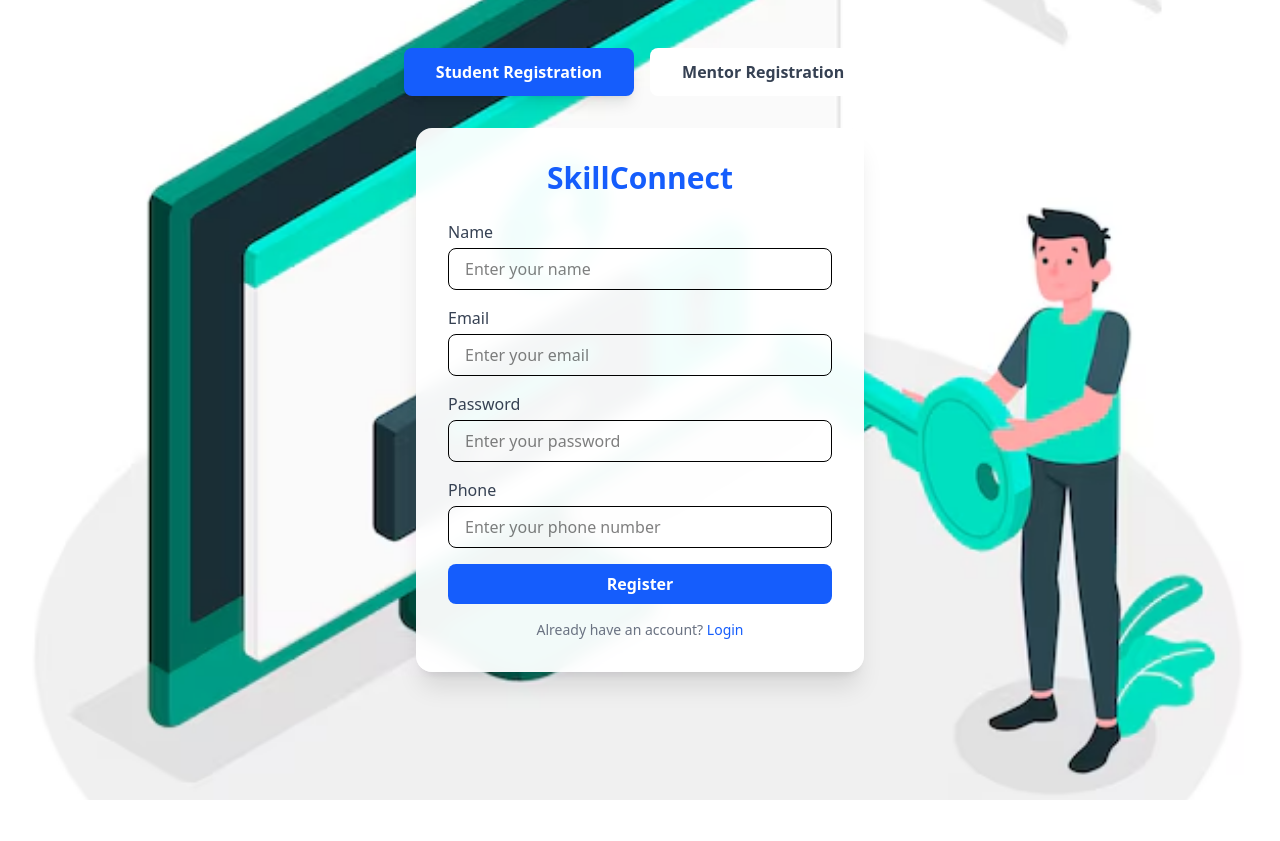
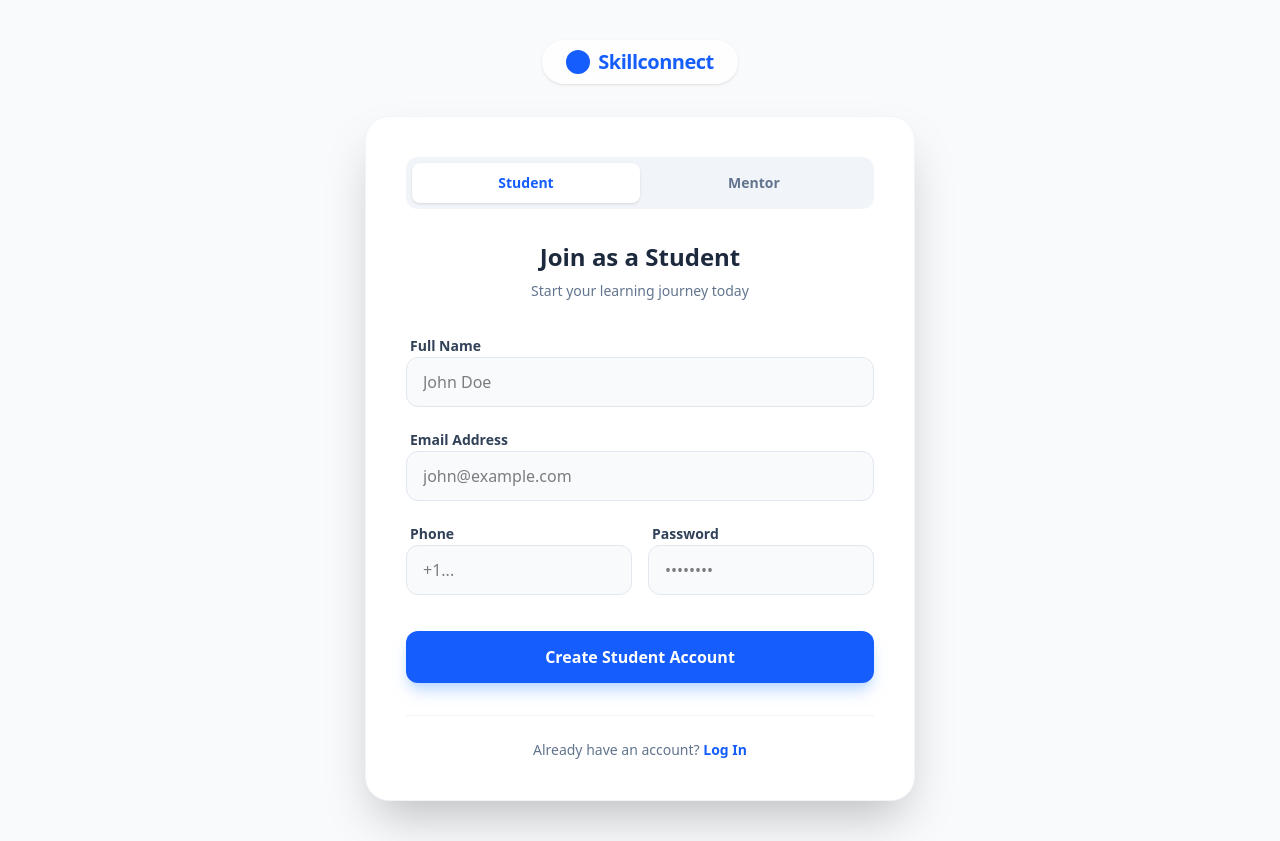
Before and after one commit to RZcodes01/Frontend, a React (Vite) app: page /register in a window 1280 px wide. Before the commit the page ends 800 px from the top, so only its background shows below. Built offline with nearby package versions, Linux system fonts and the light colour scheme.

Commit message:
linked the sign up page

```diff
--- a/src/pages/Login.jsx
+++ b/src/pages/Login.jsx
@@ -1,7 +1,7 @@
 import React, { useState } from "react";
+import { Link, useNavigate } from "react-router-dom";
 import bgImage from "../assets/login_bg.png";
 import { FaEnvelope, FaLock, FaGoogle } from "react-icons/fa";
-import { useNavigate } from "react-router-dom";
 import { loginUser } from "../api/auth.api";
 
 const Login = () => {
@@ -114,9 +114,9 @@ const Login = () => {
 
         <p className="text-sm text-center mt-4 text-gray-500">
           Don’t have an account?{" "}
-          <span className="text-blue-600 cursor-pointer">
+          <Link to="/register" className="text-blue-600 font-semibold hover:underline cursor-pointer">
             Sign up
-          </span>
+          </Link>
         </p>
       </div>
     </div>
--- a/src/pages/Register.jsx
+++ b/src/pages/Register.jsx
@@ -1,42 +1,20 @@
 import React, { useState } from 'react'
 import { useNavigate } from 'react-router-dom';
-import bgImage from "../assets/register_bg.png";
-import loginBg from "../assets/login_bg.png";
+// import bgImage from "../assets/register_bg.png";
+
 const Register = () => {
   const [activeForm, setActiveForm] = useState("student");
   const navigate = useNavigate()
 
-  // Student Form State
-  const [studentData, setStudentData] = useState({
-    name: "",
-    email: "",
-    password: "",
-    phone: "",
+  // --- Logic & State (Unchanged) ---
+  const [studentData, setStudentData] = useState({ name: "", email: "", password: "", phone: "" });
+  const [mentorData, setMentorData] = useState({
+    name: "", email: "", password: "", phone: "", resume: null, experience_year: "", expertise: "", bio: "",
   });
 
-  // Mentor Form State
-  const [mentorData, setMentorData] = useState({
-    name: "",
-    email: "",
-    password: "",
-    phone: "",
-    resume: null,
-    experience_year: "",
-    expertise: "",
-    bio: "",
-  });
-
-  const handleStudentChange = (e) => {
-    setStudentData({ ...studentData, [e.target.name]: e.target.value });
-  };
-
-  const handleMentorChange = (e) => {
-    setMentorData({ ...mentorData, [e.target.name]: e.target.value });
-  };
-
-  const handleFileChange = (e) => {
-    setMentorData({ ...mentorData, resume: e.target.files[0] });
-  };
+  const handleStudentChange = (e) => setStudentData({ ...studentData, [e.target.name]: e.target.value });
+  const handleMentorChange = (e) => setMentorData({ ...mentorData, [e.target.name]: e.target.value });
+  const handleFileChange = (e) => setMentorData({ ...mentorData, resume: e.target.files[0] });
 
   const handleStudentSubmit = (e) => {
     e.preventDefault();
@@ -52,266 +30,180 @@ const Register = () => {
 
   return (
     <div
-      className="min-h-screen bg-cover bg-center py-12 px-4"
-      style={{
-        backgroundImage: `url(${bgImage})`,
-      }}
+      className="min-h-screen bg-slate-50 flex flex-col items-center justify-center py-10 px-4 bg-cover bg-center"
+
     >
-      {/* Toggle Buttons */}
-      <div className="max-w-4xl mx-auto mb-8 flex justify-center gap-4">
+      {/* Skillconnect Branding */}
+      <div className="flex items-center gap-2 mb-8 bg-white/80 backdrop-blur px-6 py-2 rounded-full shadow-sm">
+        <div className="w-6 h-6 bg-blue-600 rounded-full"></div>
+        <h1 className="text-xl font-bold text-blue-600 tracking-tight">Skillconnect</h1>
+      </div>
+
+      {/* Main Container */}
+      <div className="w-full max-w-[550px] bg-white rounded-3xl shadow-2xl p-8 md:p-10 border border-slate-100">
+
+        {/* Toggle Headers */}
+        <div className="flex bg-slate-100 p-1.5 rounded-xl mb-8">
           <button
             onClick={() => setActiveForm("student")}
-          className={`px-8 py-3 rounded-lg font-semibold transition-all ${activeForm === "student"
-              ? "bg-blue-600 text-white shadow-lg"
-              : "bg-white text-gray-700 hover:bg-gray-50"
+            className={`flex-1 py-2.5 rounded-lg text-sm font-bold transition-all duration-200 ${
+              activeForm === "student" ? "bg-white text-blue-600 shadow-sm" : "text-slate-500 hover:text-slate-700"
             }`}
           >
-          Student Registration
+            Student
           </button>
-
           <button
             onClick={() => setActiveForm("mentor")}
-          className={`px-8 py-3 rounded-lg font-semibold transition-all ${activeForm === "mentor"
-              ? "bg-blue-600 text-white shadow-lg"
-              : "bg-white text-gray-700 hover:bg-gray-50"
+            className={`flex-1 py-2.5 rounded-lg text-sm font-bold transition-all duration-200 ${
+              activeForm === "mentor" ? "bg-white text-blue-600 shadow-sm" : "text-slate-500 hover:text-slate-700"
             }`}
           >
-          Mentor Registration
+            Mentor
           </button>
         </div>
 
-      {/* STUDENT FORM */}
+        <h2 className="text-2xl font-bold text-slate-800 text-center mb-2">
+          {activeForm === "student" ? "Join as a Student" : "Apply as a Mentor"}
+        </h2>
+        <p className="text-slate-500 text-center mb-8 text-sm">
+          {activeForm === "student" ? "Start your learning journey today" : "Share your expertise with the world"}
+        </p>
+
+        {/* --- STUDENT FORM --- */}
         {activeForm === "student" && (
-        <div className="max-w-md mx-auto bg-white/95 backdrop-blur-sm shadow-xl rounded-2xl p-8">
-          <h2 className="text-3xl font-bold text-center text-blue-600 mb-6">
-            SkillConnect
-          </h2>
+          <form onSubmit={handleStudentSubmit} className="space-y-5">
+            <div className="space-y-1">
+              <label className="text-sm font-semibold text-slate-700 ml-1">Full Name</label>
+              <input
+                type="text" name="name" placeholder="John Doe"
+                value={studentData.name} onChange={handleStudentChange} required
+                className="w-full px-4 py-3 bg-slate-50 border border-slate-200 rounded-xl focus:ring-2 focus:ring-blue-400 focus:bg-white outline-none transition-all"
+              />
+            </div>
+            <div className="space-y-1">
+              <label className="text-sm font-semibold text-slate-700 ml-1">Email Address</label>
+              <input
+                type="email" name="email" placeholder="john@example.com"
+                value={studentData.email} onChange={handleStudentChange} required
+                className="w-full px-4 py-3 bg-slate-50 border border-slate-200 rounded-xl focus:ring-2 focus:ring-blue-400 focus:bg-white outline-none transition-all"
+              />
+            </div>
+            <div className="grid grid-cols-1 md:grid-cols-2 gap-4">
+              <div className="space-y-1">
+                <label className="text-sm font-semibold text-slate-700 ml-1">Phone</label>
+                <input
+                  type="tel" name="phone" placeholder="+1..."
+                  value={studentData.phone} onChange={handleStudentChange} required
+                  className="w-full px-4 py-3 bg-slate-50 border border-slate-200 rounded-xl focus:ring-2 focus:ring-blue-400 focus:bg-white outline-none transition-all"
+                />
+              </div>
+              <div className="space-y-1">
+                <label className="text-sm font-semibold text-slate-700 ml-1">Password</label>
+                <input
+                  type="password" name="password" placeholder="••••••••"
+                  value={studentData.password} onChange={handleStudentChange} required
+                  className="w-full px-4 py-3 bg-slate-50 border border-slate-200 rounded-xl focus:ring-2 focus:ring-blue-400 focus:bg-white outline-none transition-all"
+                />
+              </div>
+            </div>
+            <button type="submit" className="w-full bg-blue-600 text-white py-3.5 rounded-xl font-bold hover:bg-blue-700 shadow-lg shadow-blue-200 transition-all active:scale-[0.98] mt-4">
+              Create Student Account
+            </button>
+          </form>
+        )}
 
-          <form onSubmit={handleStudentSubmit} className="space-y-4">
-            <div>
-              <label className="block text-gray-700 font-medium mb-1">Name</label>
+        {/* --- MENTOR FORM --- */}
+{activeForm === "mentor" && (
+  <form onSubmit={handleMentorSubmit} className="space-y-5">
+    <div className="space-y-1">
+      <label className="text-sm font-semibold text-slate-700 ml-1">Full Name</label>
       <input
-                type="text"
-                name="name"
-                placeholder="Enter your name"
-                value={studentData.name}
-                onChange={handleStudentChange}
-                required
-                className="w-full px-4 py-2 border rounded-lg focus:ring-2 focus:ring-blue-400 outline-none"
+        type="text" name="name" placeholder="Dr. Sarah Smith"
+        value={mentorData.name} onChange={handleMentorChange} required
+        className="w-full px-4 py-3 bg-slate-50 border border-slate-200 rounded-xl focus:ring-2 focus:ring-blue-400 outline-none transition-all"
       />
     </div>
 
-            <div>
-              <label className="block text-gray-700 font-medium mb-1">Email</label>
+    <div className="space-y-1">
+      <label className="text-sm font-semibold text-slate-700 ml-1">Email Address</label>
       <input
-                type="email"
-                name="email"
-                placeholder="Enter your email"
-                value={studentData.email}
-                onChange={handleStudentChange}
-                required
-                className="w-full px-4 py-2 border rounded-lg focus:ring-2 focus:ring-blue-400 outline-none"
+        type="email" name="email" placeholder="sarah@mentor.com"
+        value={mentorData.email} onChange={handleMentorChange} required
+        className="w-full px-4 py-3 bg-slate-50 border border-slate-200 rounded-xl focus:ring-2 focus:ring-blue-400 outline-none transition-all"
       />
     </div>
 
-            <div>
-              <label className="block text-gray-700 font-medium mb-1">Password</label>
+    {/* Phone and Password Grid */}
+    <div className="grid grid-cols-1 md:grid-cols-2 gap-4">
+      <div className="space-y-1">
+        <label className="text-sm font-semibold text-slate-700 ml-1">Phone</label>
         <input
-                type="password"
-                name="password"
-                placeholder="Enter your password"
-                value={studentData.password}
-                onChange={handleStudentChange}
-                required
-                className="w-full px-4 py-2 border rounded-lg focus:ring-2 focus:ring-blue-400 outline-none"
+          type="tel" name="phone" placeholder="+1..."
+          value={mentorData.phone} onChange={handleMentorChange} required
+          className="w-full px-4 py-3 bg-slate-50 border border-slate-200 rounded-xl focus:ring-2 focus:ring-blue-400 outline-none transition-all"
         />
       </div>
-
-            <div>
-              <label className="block text-gray-700 font-medium mb-1">Phone</label>
+      <div className="space-y-1">
+        <label className="text-sm font-semibold text-slate-700 ml-1">Password</label>
         <input
-                type="tel"
-                name="phone"
-                placeholder="Enter your phone number"
-                value={studentData.phone}
-                onChange={handleStudentChange}
-                required
-                className="w-full px-4 py-2 border rounded-lg focus:ring-2 focus:ring-blue-400 outline-none"
-              />
-            </div>
-
-            <button
-              type="submit"
-              className="w-full bg-blue-600 text-white py-2 rounded-lg hover:bg-blue-700 transition font-semibold"
-            >
-              Register
-            </button>
-          </form>
-
-          <p className="text-center text-gray-500 text-sm mt-4">
-            Already have an account?{" "}
-            <span onClick={()=> navigate("/login")} className="text-blue-600 font-medium cursor-pointer hover:underline">
-              Login
-            </span>
-          </p>
-        </div>
-      )}
-
-      {/* MENTOR FORM */}
-      {activeForm === "mentor" && (
-        <div className="max-w-2xl mx-auto bg-white/95 backdrop-blur-sm shadow-xl rounded-2xl p-8">
-          <h2 className="text-3xl font-bold text-center text-blue-600 mb-2">
-            Mentor Registration
-          </h2>
-          <p className="text-center text-gray-600 mb-6">
-            Join our community of expert mentors
-          </p>
-
-          <form onSubmit={handleMentorSubmit} className="space-y-4">
-            <div>
-              <label className="block text-gray-700 font-medium mb-1">
-                Full Name <span className="text-red-500">*</span>
-              </label>
-              <input
-                type="text"
-                name="name"
-                placeholder="Enter your full name"
-                value={mentorData.name}
-                onChange={handleMentorChange}
-                required
-                className="w-full px-4 py-2 border rounded-lg focus:ring-2 focus:ring-blue-400 outline-none"
-              />
-            </div>
-
-            <div className="grid grid-cols-1 md:grid-cols-2 gap-4">
-              <div>
-                <label className="block text-gray-700 font-medium mb-1">
-                  Email <span className="text-red-500">*</span>
-                </label>
-                <input
-                  type="email"
-                  name="email"
-                  placeholder="your.email@example.com"
-                  value={mentorData.email}
-                  onChange={handleMentorChange}
-                  required
-                  className="w-full px-4 py-2 border rounded-lg focus:ring-2 focus:ring-blue-400 outline-none"
-                />
-              </div>
-
-              <div>
-                <label className="block text-gray-700 font-medium mb-1">
-                  Phone <span className="text-red-500">*</span>
-                </label>
-                <input
-                  type="tel"
-                  name="phone"
-                  placeholder="+1 (555) 123-4567"
-                  value={mentorData.phone}
-                  onChange={handleMentorChange}
-                  required
-                  className="w-full px-4 py-2 border rounded-lg focus:ring-2 focus:ring-blue-400 outline-none"
+          type="password" name="password" placeholder="••••••••"
+          value={mentorData.password} onChange={handleMentorChange} required
+          className="w-full px-4 py-3 bg-slate-50 border border-slate-200 rounded-xl focus:ring-2 focus:ring-blue-400 outline-none transition-all"
         />
       </div>
     </div>
 
-            <div>
-              <label className="block text-gray-700 font-medium mb-1">
-                Password <span className="text-red-500">*</span>
-              </label>
+    <div className="grid grid-cols-2 gap-4">
+      <div className="space-y-1">
+        <label className="text-sm font-semibold text-slate-700 ml-1">Experience (Yrs)</label>
         <input
-                type="password"
-                name="password"
-                placeholder="Create a strong password"
-                value={mentorData.password}
-                onChange={handleMentorChange}
-                required
-                className="w-full px-4 py-2 border rounded-lg focus:ring-2 focus:ring-blue-400 outline-none"
+          type="number" name="experience_year" placeholder="5"
+          value={mentorData.experience_year} onChange={handleMentorChange} required
+          className="w-full px-4 py-3 bg-slate-50 border border-slate-200 rounded-xl focus:ring-2 focus:ring-blue-400 outline-none transition-all"
         />
       </div>
-
-            <div className="grid grid-cols-1 md:grid-cols-2 gap-4">
-              <div>
-                <label className="block text-gray-700 font-medium mb-1">
-                  Years of Experience <span className="text-red-500">*</span>
-                </label>
+      <div className="space-y-1">
+        <label className="text-sm font-semibold text-slate-700 ml-1">Expertise</label>
         <input
-                  type="number"
-                  name="experience_year"
-                  placeholder="e.g., 5"
-                  min="0"
-                  value={mentorData.experience_year}
-                  onChange={handleMentorChange}
-                  required
-                  className="w-full px-4 py-2 border rounded-lg focus:ring-2 focus:ring-blue-400 outline-none"
-                />
-              </div>
-
-              <div>
-                <label className="block text-gray-700 font-medium mb-1">
-                  Expertise <span className="text-red-500">*</span>
-                </label>
-                <input
-                  type="text"
-                  name="expertise"
-                  placeholder="e.g., Web Development, AI"
-                  value={mentorData.expertise}
-                  onChange={handleMentorChange}
-                  required
-                  className="w-full px-4 py-2 border rounded-lg focus:ring-2 focus:ring-blue-400 outline-none"
+          type="text" name="expertise" placeholder="UI/UX, Python"
+          value={mentorData.expertise} onChange={handleMentorChange} required
+          className="w-full px-4 py-3 bg-slate-50 border border-slate-200 rounded-xl focus:ring-2 focus:ring-blue-400 outline-none transition-all"
         />
       </div>
     </div>
 
-            <div>
-              <label className="block text-gray-700 font-medium mb-1">
-                Resume <span className="text-red-500">*</span>
-              </label>
+    <div className="space-y-1">
+      <label className="text-sm font-semibold text-slate-700 ml-1">Resume (PDF/DOC)</label>
       <input
-                type="file"
-                name="resume"
-                accept=".pdf,.doc,.docx"
-                onChange={handleFileChange}
-                required
-                className="w-full px-4 py-2 border border-gray-300 rounded-lg focus:ring-2 focus:ring-blue-400 focus:border-transparent outline-none transition file:mr-4 file:py-2 file:px-4 file:rounded-lg file:border-0 file:text-sm file:font-semibold file:bg-blue-50 file:text-blue-700 hover:file:bg-blue-100"
+        type="file" accept=".pdf,.doc,.docx" onChange={handleFileChange} required
+        className="w-full text-sm text-slate-500 file:mr-4 file:py-2 file:px-4 file:rounded-lg file:border-0 file:text-xs file:font-bold file:bg-blue-50 file:text-blue-700 hover:file:bg-blue-100 cursor-pointer border border-dashed border-slate-300 p-2 rounded-xl"
       />
-              <p className="text-xs text-gray-500 mt-1">
-                Accepted formats: PDF, DOC, DOCX (Max 5MB)
-              </p>
     </div>
 
-            <div>
-              <label className="block text-gray-700 font-medium mb-1">
-                Bio <span className="text-red-500">*</span>
-              </label>
+    <div className="space-y-1">
+      <label className="text-sm font-semibold text-slate-700 ml-1">Short Bio</label>
       <textarea
-                name="bio"
-                placeholder="Tell us about yourself, your background, and what you can offer as a mentor..."
-                value={mentorData.bio}
-                onChange={handleMentorChange}
-                required
-                rows="4"
-                className="w-full px-4 py-2 border rounded-lg focus:ring-2 focus:ring-blue-400 outline-none resize-none"
+        name="bio" rows="3" placeholder="Tell us about your teaching style..."
+        value={mentorData.bio} onChange={handleMentorChange} required
+        className="w-full px-4 py-3 bg-slate-50 border border-slate-200 rounded-xl focus:ring-2 focus:ring-blue-400 outline-none transition-all resize-none"
       />
-              <p className="text-xs text-gray-500 mt-1">Minimum 50 characters</p>
     </div>
 
-            <button
-              type="submit"
-              className="w-full bg-blue-600 text-white py-3 rounded-lg hover:bg-blue-700 transition font-semibold shadow-md hover:shadow-lg"
-            >
-              Register as Mentor
+    <button type="submit" className="w-full bg-blue-600 text-white py-3.5 rounded-xl font-bold hover:bg-blue-700 shadow-lg shadow-blue-200 transition-all active:scale-[0.98]">
+      Apply as Mentor
     </button>
   </form>
+)}
 
-          <p className="text-center text-gray-500 text-sm mt-6">
+        <div className="mt-8 pt-6 border-t border-slate-100 text-center">
+          <p className="text-slate-500 text-sm">
             Already have an account?{" "}
-            <button onClick={()=> navigate("/login")} className="text-blue-600 font-medium cursor-pointer hover:underline">
-              Login
+            <button onClick={() => navigate("/login")} className="text-blue-600 font-bold hover:underline underline-offset-4">
+              Log In
             </button>
           </p>
         </div>
-      )}
+      </div>
     </div>
   );
 }
```
Also changed, not shown: src/assets/register_bg.png (deleted). Lines whose indentation alone changed are shown as unchanged.
